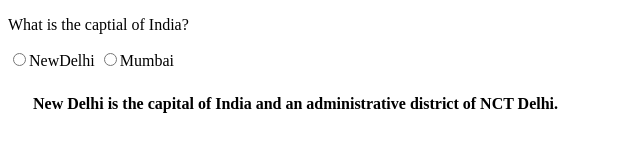
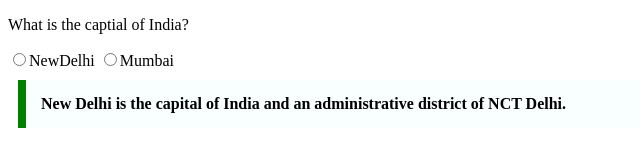
Before and after one commit to acciojob/trivia-keerthi1627, a website: page main.html in a window 1280 px wide. Shown: the whole page, without its empty margins (0-640 px from the left). Drawn offline with Linux system fonts and the light colour scheme.

Commit message:
created a submission

```diff
--- a/main.html
+++ b/main.html
@@ -14,7 +14,7 @@
 	<input type="radio">NewDelhi
 	<input type="radio">Mumbai
 
-	<blockquote cite="en.wikipedia.org/wiki/New_Delhi" style="max-width :600px; margin :10px; padding :15px; border-left :8px; boder-color :green; backgroud-color :#f8fffe; font-weight :bold">New Delhi is the capital of India and an administrative district of NCT Delhi.</blockquote>
+	<blockquote cite="en.wikipedia.org/wiki/New_Delhi" style="max-width :600px; margin :10px; padding :15px; border-left :8px solid green; background-color :#f8fffe; font-weight :bold">New Delhi is the capital of India and an administrative district of NCT Delhi.</blockquote>
 </body>
 
 </html>
```
